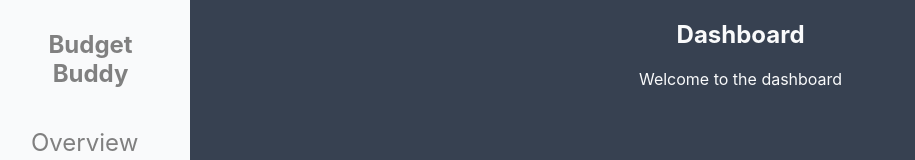
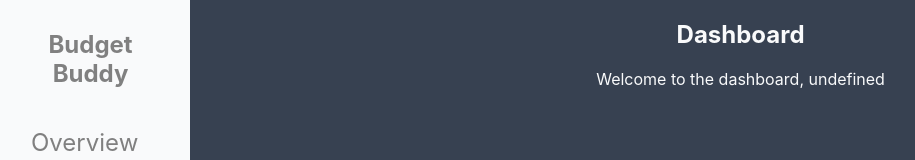
Before and after one commit to kstearn/budget-buddy, a React (Create React App) app: page / in a window 1280 px wide. Shown: the top 160 px of the page, without its empty margins (9-924 px from the left). Built offline with nearby package versions, Linux system fonts and the light colour scheme; no server answers.

Commit message:
Add fetch dashboard data

```diff
--- a/package.json
+++ b/package.json
@@ -35,5 +35,6 @@
       "last 1 firefox version",
       "last 1 safari version"
     ]
-  }
+  },
+  "proxy": "http://localhost:4000"
 }
--- a/server.js
+++ b/server.js
@@ -1,8 +1,9 @@
 const express = require('express');
 const app = express();
-const port = 3000;
+const port = 4000;
 
 app.get('/api/hello', (req, res) => {
+    res.setHeader('Content-Type', 'application/json');
     res.send(
         {
             "name": "Test User",
--- a/src/routes/Dashboard.jsx
+++ b/src/routes/Dashboard.jsx
@@ -1,8 +1,22 @@
+import { useState, useEffect } from 'react';
+
 const Dashboard = () => {
+    const [dashboardData, setDashboardData] = useState({});
+
+    useEffect(() => {
+        fetch('/api/hello')
+            .then((res) => res.json())
+            .then((data) => setDashboardData(data));
+    }, [])
+
+    useEffect(() => {
+        console.log(dashboardData);
+    }, [dashboardData])
+
     return (
         <div>
             <h2>Dashboard</h2>
-            <p>Welcome to the dashboard</p>
+            <p>{dashboardData ? `Welcome to the dashboard, ${dashboardData.name}` : 'Loading...'}</p>
         </div>
     );
 };
```
Also changed, not shown: 1 other file (tests, documents, lock files or other folders).
